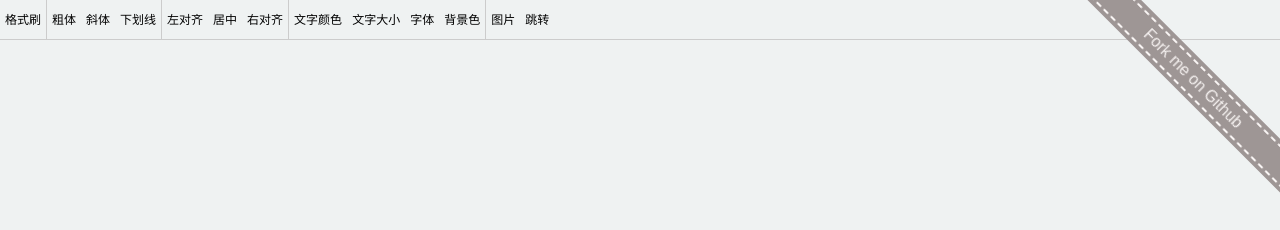
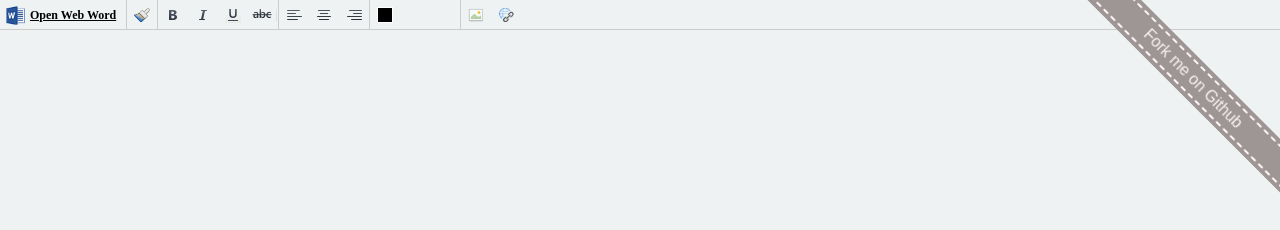
Before and after one commit to hai2007/Open-Web-Word, a website: page index.html in a window 1280 px wide. Drawn offline with Linux system fonts and the light colour scheme.

Commit message:
完成菜单的UI设计（功能未实现,下拉选择未实现）

```diff
--- a/src/App/index.scss
+++ b/src/App/index.scss
@@ -4,11 +4,32 @@
     &>div {
         &.menu {
             border-bottom: 1px solid #cccccc;
-            height: 40px;
+            height: 30px;
+
+            &>.logo {
+                background-image: url('./image/logo.png');
+                padding-left: 30px;
+                padding-right: 10px;
+                height: 30px;
+                line-height: 30px;
+                display: inline-block;
+                vertical-align: top;
+                background-size: auto 70%;
+                background-repeat: no-repeat;
+                background-position: 5px center;
+                font-size: 12px;
+                cursor: pointer;
+                color: rgb(0, 0, 0);
+                font-weight: 800;
+
+                &:hover {
+                    text-decoration: underline;
+                }
+            }
 
             &>span {
-                height: 40px;
-                line-height: 40px;
+                height: 30px;
+                line-height: 30px;
                 display: inline-block;
                 vertical-align: top;
 
@@ -18,15 +39,68 @@
                 }
 
                 &.btn {
-                    font-size: 12px;
-                    padding: 0 5px;
+                    font-size: 0px;
+                    width: 30px;
                     cursor: pointer;
+                    background-position: center;
+                    background-repeat: no-repeat;
+
+                    &.format {
+                        background-image: url('./image/format.png');
+                    }
+
+                    &.weight {
+                        background-image: url('./image/weight.png');
+                    }
+
+                    &.italic {
+                        background-image: url('./image/italic.png');
+                    }
+
+                    &.underline {
+                        background-image: url('./image/underline.png');
+                    }
+
+                    &.line-through {
+                        background-image: url('./image/line-through.png');
+                    }
+
+                    &.left {
+                        background-image: url('./image/left.png');
+                    }
+
+                    &.center {
+                        background-image: url('./image/center.png');
+                    }
+
+                    &.right {
+                        background-image: url('./image/right.png');
+                    }
+
+                    &.color {
+                        &>i {
+                            display: inline-block;
+                            width: 14px;
+                            height: 14px;
+                            outline: 1px solid rgb(255, 255, 255);
+                            margin: 8px;
+                            background-color: #000;
+                        }
+                    }
+
+                    &.img {
+                        background-image: url('./image/img.png');
+                    }
+
+                    &.link {
+                        background-image: url('./image/link.png');
+                    }
                 }
             }
         }
 
         &.content {
-            height: calc(100% - 40px);
+            height: calc(100% - 30px);
         }
     }
 }
--- a/src/App/index.ts
+++ b/src/App/index.ts
@@ -1,4 +1,6 @@
-import { Component } from 'nefbl'
+import { Component, ref } from 'nefbl'
+
+import ColorsPicker from 'colors-picker'
 
 import style from './index.scss'
 import template from './index.html'
@@ -10,4 +12,20 @@ import template from './index.html'
 })
 export default class {
 
+    fontColor: string // 文字颜色
+
+    $setup() {
+        return {
+            fontColor: ref('#000')
+        }
+    }
+
+    // 选择颜色
+    selectColor(e) {
+        ColorsPicker.openPicker(this.fontColor, color => {
+            this.fontColor = color
+            e.target.style.backgroundColor = color;
+        }, '选择文字颜色')
+    }
+
 }
```
Also changed, not shown: src/App/index.html (+21 -13 lines), dist/open-web-word.js, dist/open-web-word.min.js, image/center.png (added), image/format.png (added), image/img.png (added), image/italic.png (added), image/left.png (added), image/line-through.png (added), image/link.png (added), image/logo.png (added), image/right.png (added), image/underline.png (added), image/weight.png (added).
